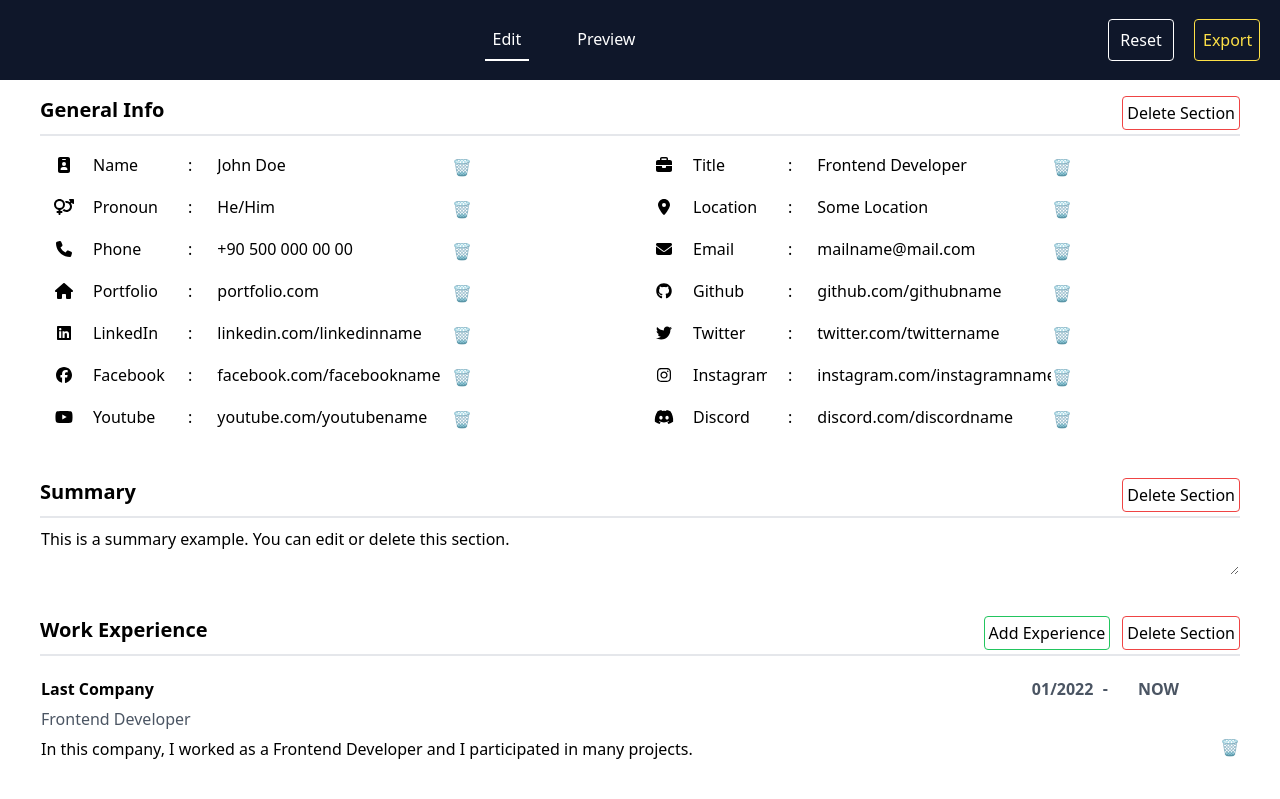
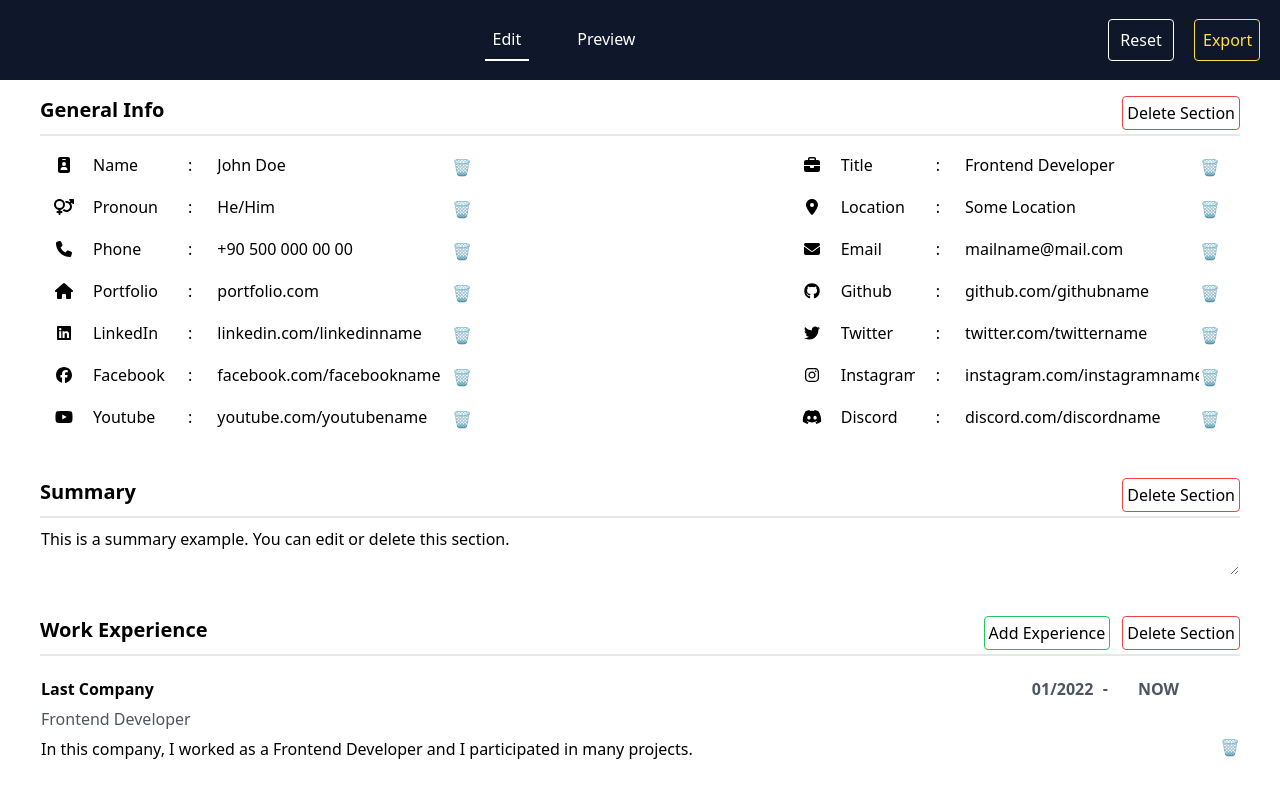
Before and after one commit to Spencehiko/cv-generator, a Vue app: page / in a window 1280 px wide. Shown: the top 799 px of the page. Built offline with nearby package versions, Linux system fonts and the light colour scheme.

Commit message:
fix! info style fixed

```diff
--- a/src/components/sections/Info.vue
+++ b/src/components/sections/Info.vue
@@ -11,10 +11,10 @@ const { sections } = storeToRefs(store);
     <div class="flex flex-row flex-wrap justify-between">
         <draggable class="w-full cursor-move" tag="div" :list="sections[sectionIndex].data" item-key="info-drag">
             <template #item="{ index }">
-                <div class="w-1/2 inline-flex items-center my-2">
+                <div class="w-1/2 inline-flex items-center my-2" :class="{ 'justify-end': index % 2 }">
                     <font-awesome-icon :icon="sections[sectionIndex].data[index].iconClass" class="w-12 h-4 py-1" />
                     <input v-model="sections[sectionIndex].data[index].key" class="w-20 border border-transparent pl-1 rounded outline-none mr-5 hover:border-gray-400 focus:border-gray-800" />:
-                    <input v-model="sections[sectionIndex].data[index].value" class="border border-transparent pl-1 rounded outline-none ml-5 w-60 hover:border-gray-400 focus:border-gray-800" />
+                    <input v-model="sections[sectionIndex].data[index].value" class="w-60 border border-transparent pl-1 rounded outline-none ml-5 hover:border-gray-400 focus:border-gray-800" />
                     <button @click="$emit('deleteItem', sectionIndex, index)" class="mr-5 w-5 h-5">🗑️</button>
                 </div>
             </template>
```
